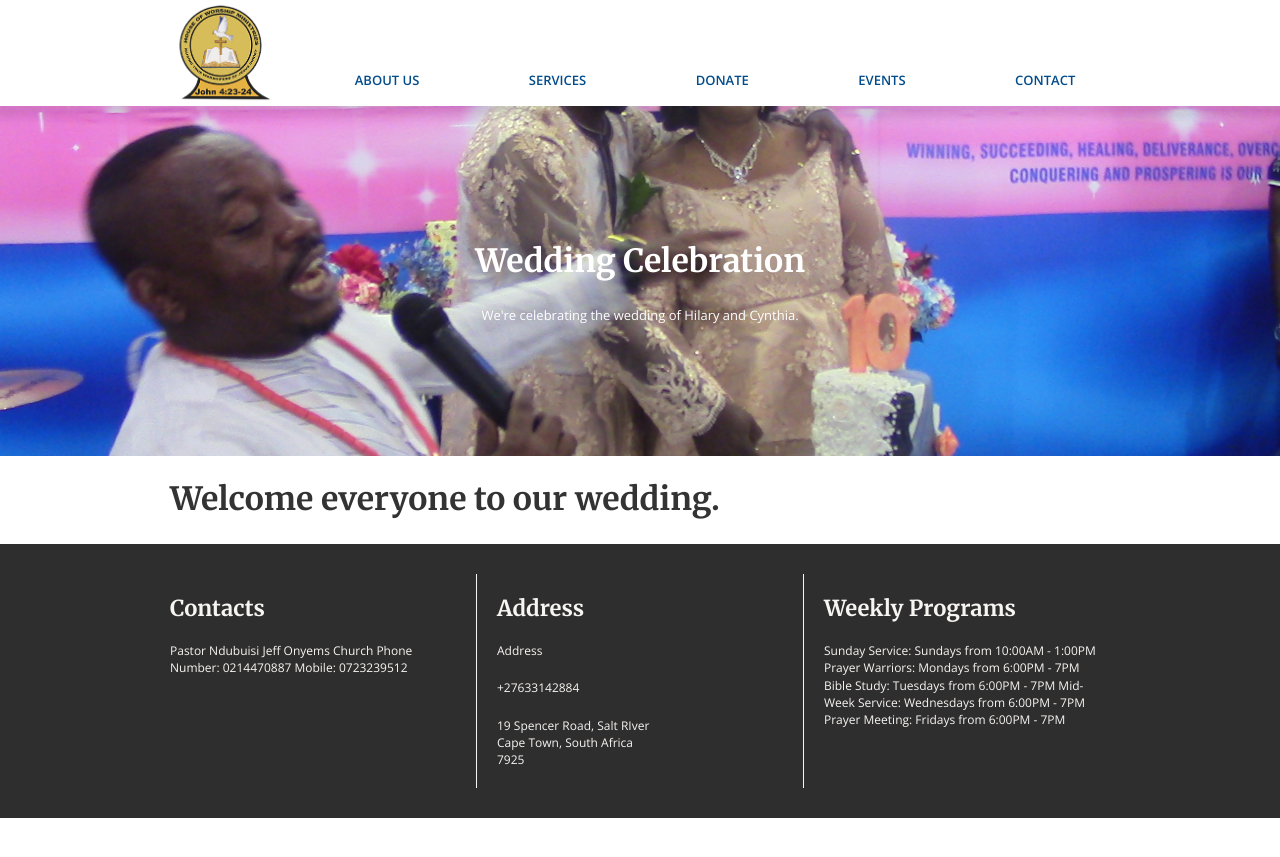
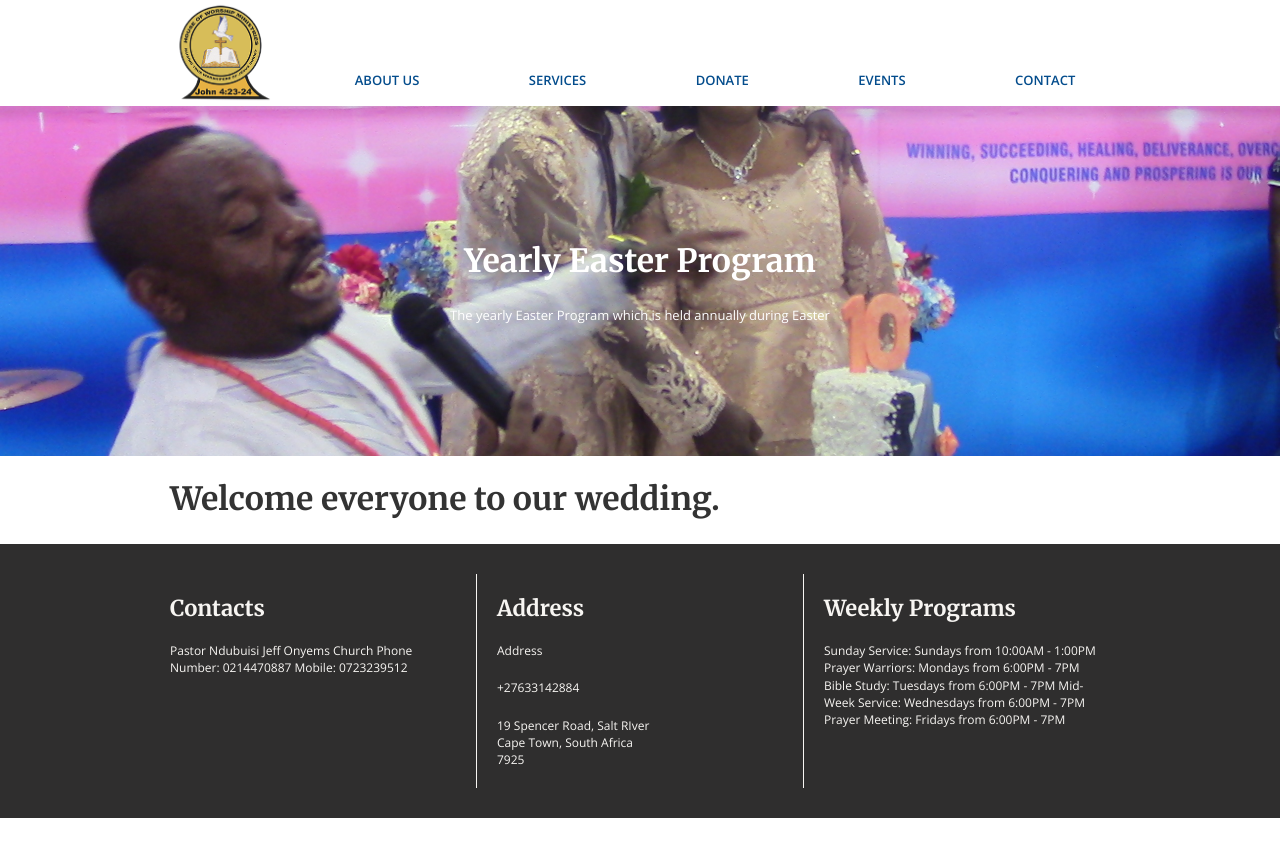
Before and after one commit to riyaadh47/hilary, a Jekyll site: the page built from _events/wedding-celebration.md, in a window 1280 px wide. Shown: the top 857 px of the page. Built offline with Jekyll 4.4.1, drawn with Linux system fonts in a browser that asks for light colours; nearby versions of some CDN libraries; library files that are not in the unit come from our copies.

Commit message:
Update from Forestry.io - Updated wedding-celebration.md

```diff
--- a/_events/wedding-celebration.md
+++ b/_events/wedding-celebration.md
@@ -1,16 +1,16 @@
 ---
-title: Wedding Celebration
-date: 2018-11-26 19:38:01 Z
+title: 'Yearly Easter Program '
+date: 2019-04-21 19:38:01 +0000
 layout: page
-short-date: 16/Dec
-event-date: 16 December 2018
-debate: Wedding of Hilary
+short-date: 21/Apr
+event-date: 21 April 2019
+debate: 'Yearly Easter Program '
 order: ''
-description: We're celebrating the wedding of Hilary and Cynthia.
+description: The yearly Easter Program which is held annually during Easter
 jumbotron: "/img/IMG_0100.JPG"
 image: "/img/IMG_0212.JPG"
 church: House of Worship
-event-name: Hilary and Cynthia's wedding
+event-name: 'Yearly Easter Program '
+
 ---
-
 # Welcome everyone to our wedding.
```
